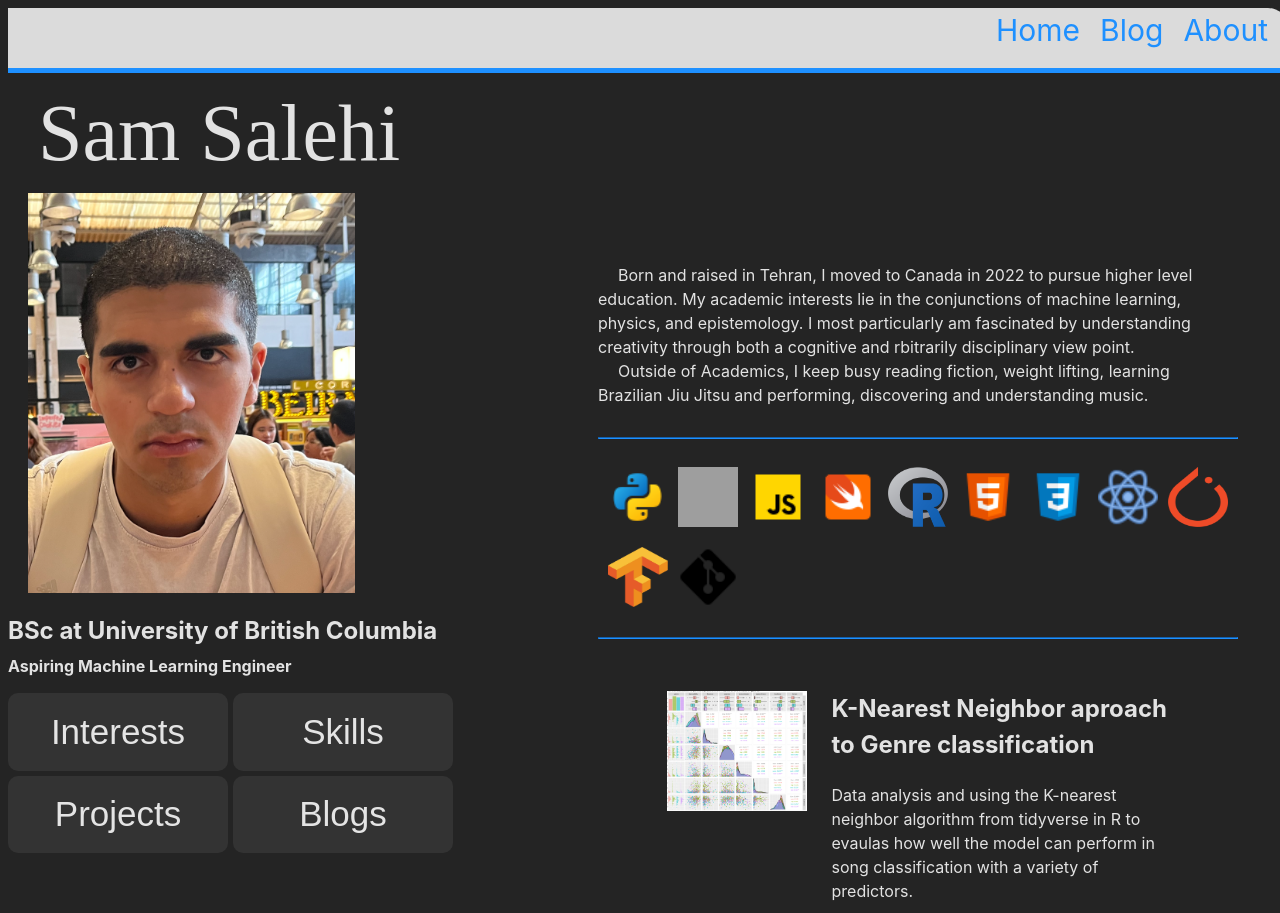
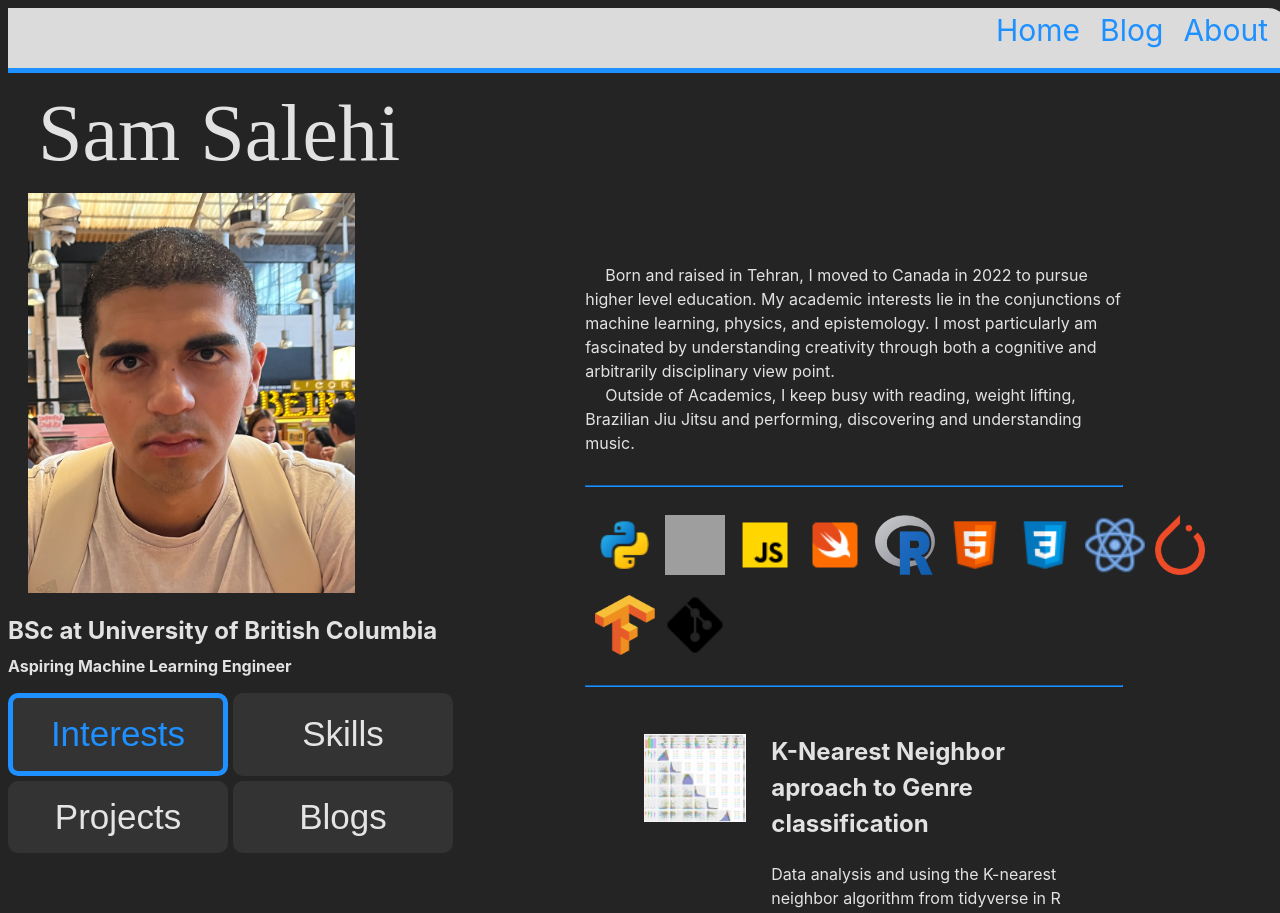
Before and after one commit to sam-salehi/personal-website, a React (Vite) app: page / in a window 1280 px wide. Built offline with nearby package versions, Linux system fonts and the light colour scheme; grey boxes are pictures that could not be loaded.

Commit message:
Fixed right main overflow

```diff
--- a/src/components/Home.jsx
+++ b/src/components/Home.jsx
@@ -8,9 +8,9 @@ const allSections = ["Interests", "Skills", "Projects", "Blogs"]
 
 function Home() {
 
-  globalThis. scrollTo({ top: 0, left: 0, behavior: "smooth" }); //just making sure page initializes at top
+  globalThis.scrollTo({ top: 0, left: 0, behavior: "smooth" }); //just making sure page initializes at top
 
-  const [section, setSection] = useState("none")
+  const [section, setSection] = useState(allSections[0])
 
   function handleSetSection(newSection){
     if (!allSections.includes(newSection)) throw new Error("Section not contained: ", newSection)
--- a/src/components/RightMain.jsx
+++ b/src/components/RightMain.jsx
@@ -13,33 +13,34 @@ function RightMain({section}) {
   const blogRef = useRef()
 
   useEffect(function(){
+    console.log("Switching section to: ", section);
     switch (section){
       case "Interests":
-        bioRef.current?.scrollIntoView({behavior:"smooth",block: 'nearest', inline: 'nearest' });
+        bioRef.current.scrollIntoView({behavior:"smooth",block: 'nearest', inline: 'nearest' });
         break;
       case "Skills":
-        skillsRef.current?.scrollIntoView({behavior:"smooth",block: 'nearest', inline: 'nearest' })
+        skillsRef.current.scrollIntoView({behavior:"smooth",block: 'nearest', inline: 'nearest' });
         break;
       case "Projects":
-        projectsRef.current?.scrollIntoView({behavior:"smooth",block: 'nearest', inline: 'nearest' })
+        projectsRef.current.scrollIntoView({behavior:"smooth",block: 'nearest', inline: 'nearest' });
         break
       case "Blogs":
-        blogRef.current?.scrollIntoView({behavior:"smooth",block: 'nearest', inline: 'nearest' })
+        blogRef.current.scrollIntoView({behavior:"smooth",block: 'nearest', inline: 'nearest' });
         break;
       default:
-        console.log("None chosen")
-
+        console.log("None chosen");
     }
   }, [section])
 
-
   return (
     <div className="right-main">
+      <div className="right-scroll-container">
       <MyBio bioRef={bioRef}/>
       <hr />
       <MySkills skillsRef={skillsRef}/>
       <hr />
       <Projects projectsRef={projectsRef}/>
+      </div>
     </div>
   );
 }
--- a/src/index.css
+++ b/src/index.css
@@ -134,17 +134,25 @@ nav {
 
 
 .right-main {
-  width: 50%;
+  width: 60%;
   height: 650px;
   float: right;
   margin-top: 30px;
   padding-top: 160px;
   padding-right: 50px;
   overflow-y: scroll;
-}
 
 .right-main::-webkit-scrollbar {
   display: none;
+}
+
+.right-scroll-container {
+  width: 70%;
+  float: left;
+  margin-left: 15%;
+  overflow-x: visible;
+
+
 }
 
 
@@ -194,14 +202,20 @@ hr {
 
 
 
+.div-ref {
+  overflow: visible;
+}
 
 .projects-container {
   margin-top: 5%;
   width: auto;
+  overflow: visible;
 }
 
 .project {
   width: 80%;
+  overflow: visible;
+  position: relative;
   margin: 10px auto;
   border-radius: 20px;
   display: flex;
@@ -212,7 +226,7 @@ hr {
 .project:hover {
   background-color: #3a3737;
   box-shadow: -5px -5px 70px var(--dodger-blue);
-  transform: scale(1.2);
+  transform: scale(1.15);
   transition: all 0.3s;
 }
 
```
Also changed, not shown: src/assets/bio.txt.
